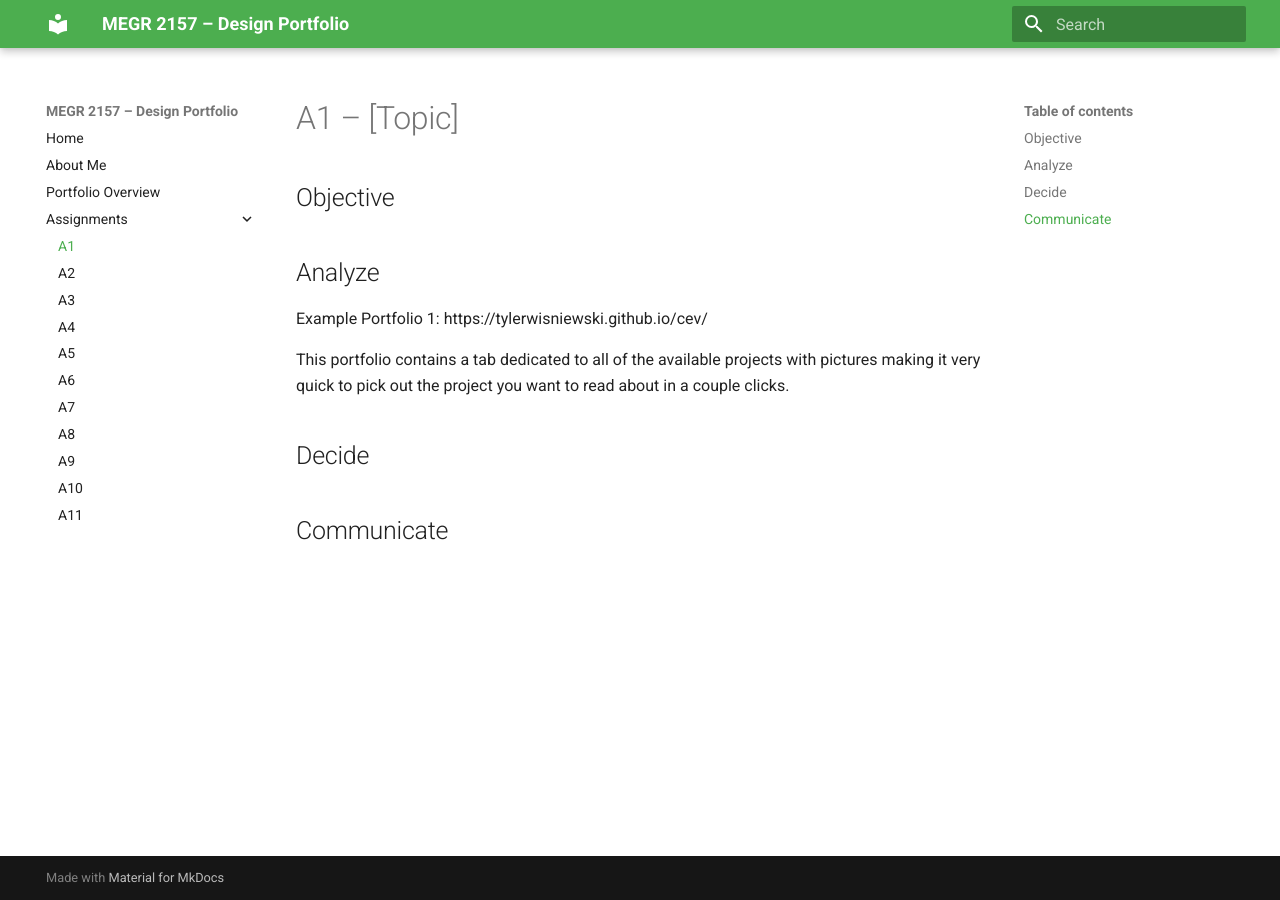
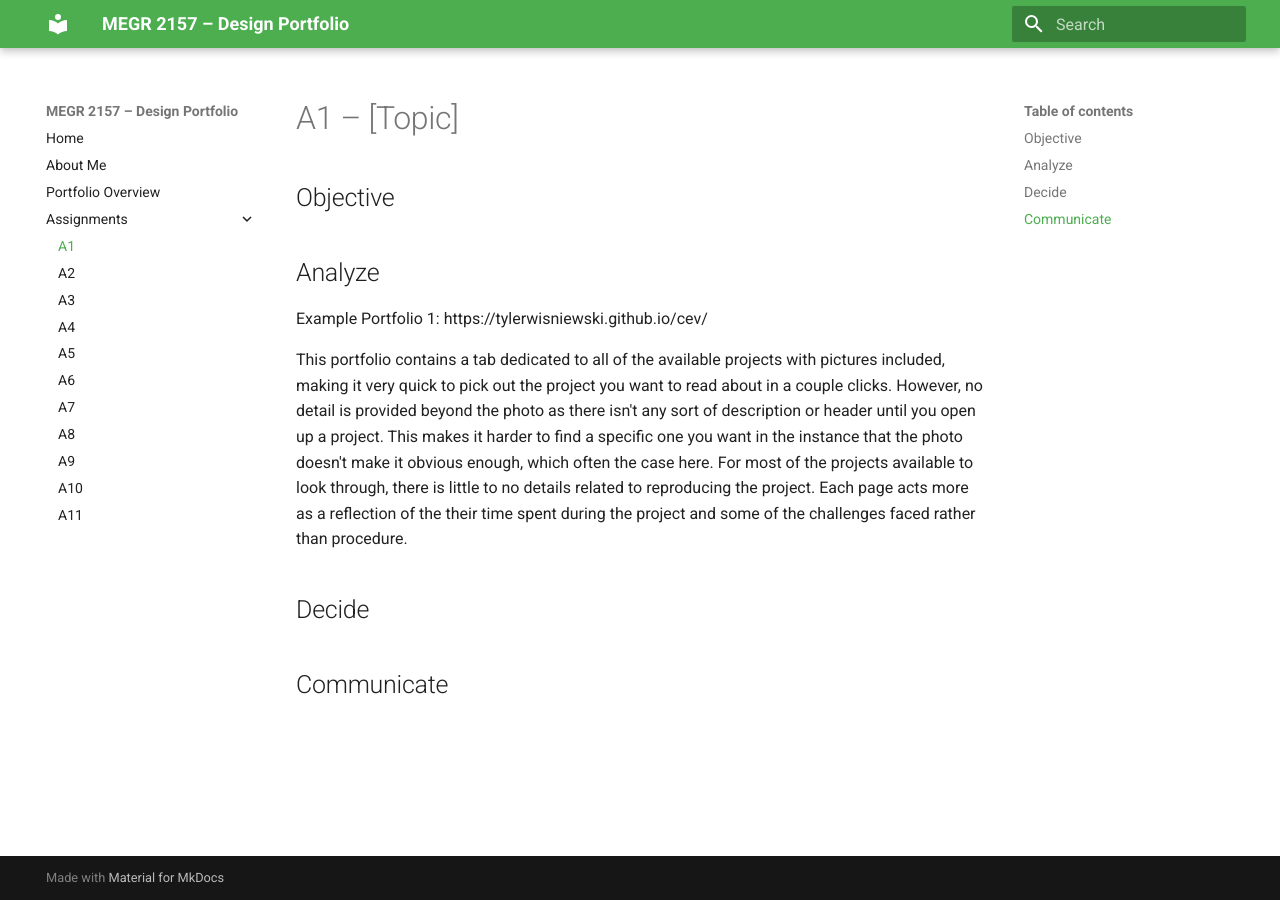
Before and after one commit to Jmswanchara/megr2156-portfolio, an MkDocs documentation site: the page built from docs/assignments/A01/index.md, in a window 1280 px wide. Built offline with MkDocs 1.6.1 and Material for MkDocs 9.7.7, drawn with Linux system fonts in a browser that asks for light colours.

Commit message:
Update index.md

```diff
--- a/docs/assignments/A01/index.md
+++ b/docs/assignments/A01/index.md
@@ -6,7 +6,7 @@
 ## Analyze
 Example Portfolio 1: https://tylerwisniewski.github.io/cev/
 
-This portfolio contains a tab dedicated to all of the available projects with pictures making it very quick to pick out the project you want to read about in a couple clicks.
+This portfolio contains a tab dedicated to all of the available projects with pictures included, making it very quick to pick out the project you want to read about in a couple clicks.  However, no detail is provided beyond the photo as there isn't any sort of description or header until you open up a project.  This makes it harder to find a specific one you want in the instance that the photo doesn't make it obvious enough, which often the case here.  For most of the projects available to look through, there is little to no details related to reproducing the project.  Each page acts more as a reflection of the their time spent during the project and some of the challenges faced rather than procedure.
 
 ## Decide
 
```
